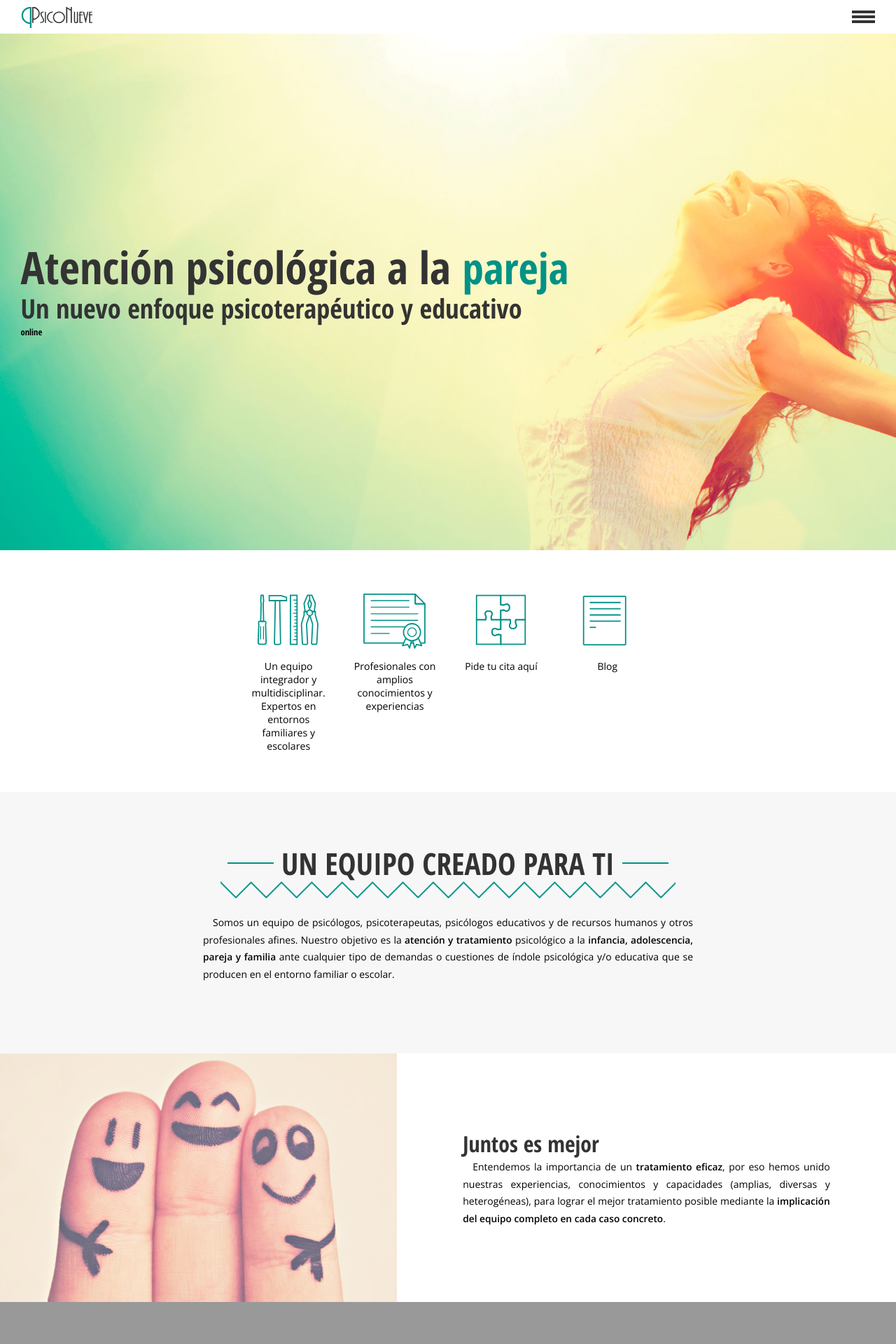
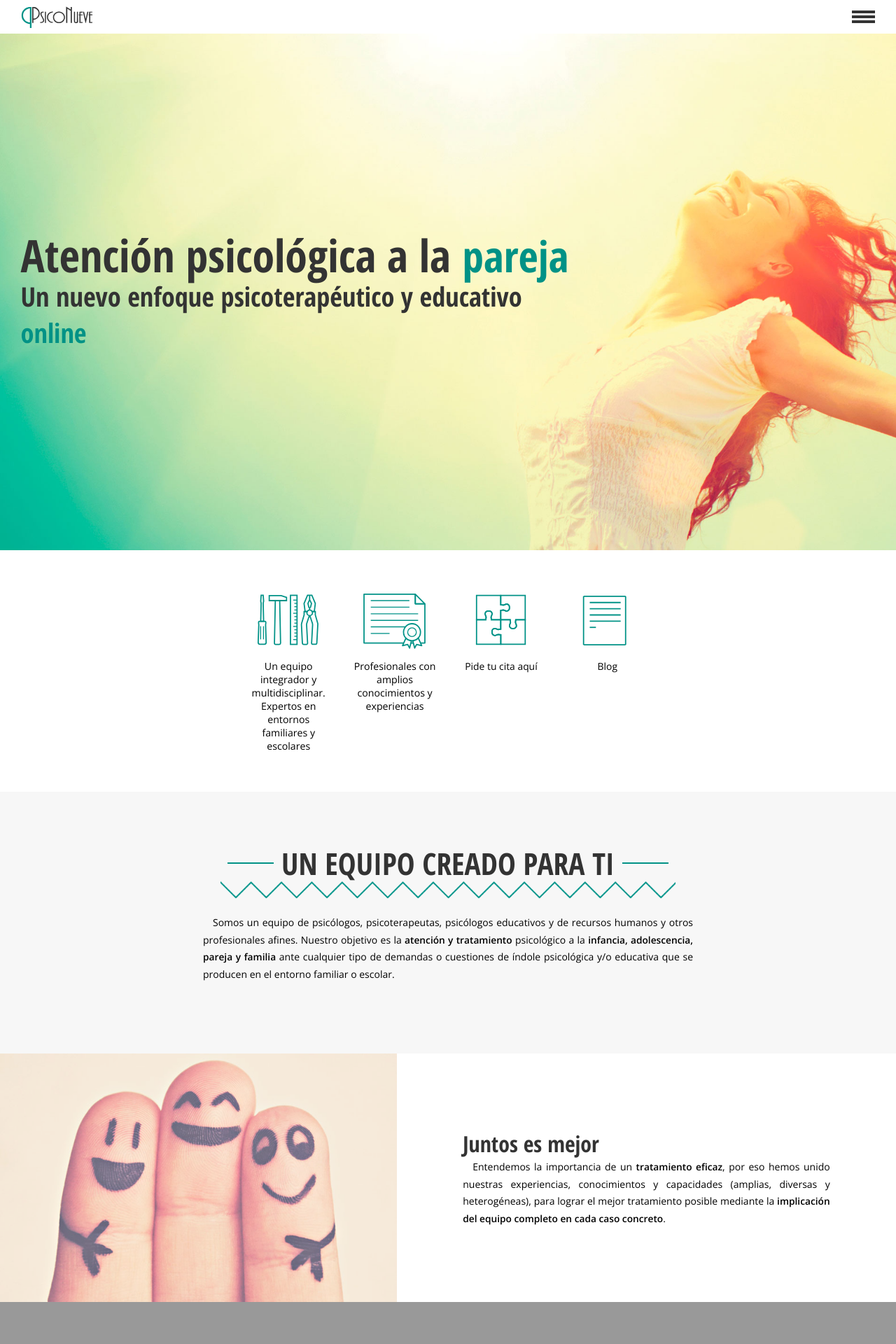
Before and after one commit to santiagodls/psiconueve, a Jekyll site: the page built from index.html, in a window 1280 px wide. Shown: the top 1920 px of the page at 70% size. Built offline with Jekyll 4.4.1, drawn with Linux system fonts in a browser that asks for light colours.

Commit message:
Update index.scss

```diff
--- a/_sass/index.scss
+++ b/_sass/index.scss
@@ -144,3 +144,8 @@
 		}
 	}
 }
+.online{
+	font-family: "Open Sans Condensed", "sans-serif";
+	color: #009286;
+	font-size: 3em;
+}
```
